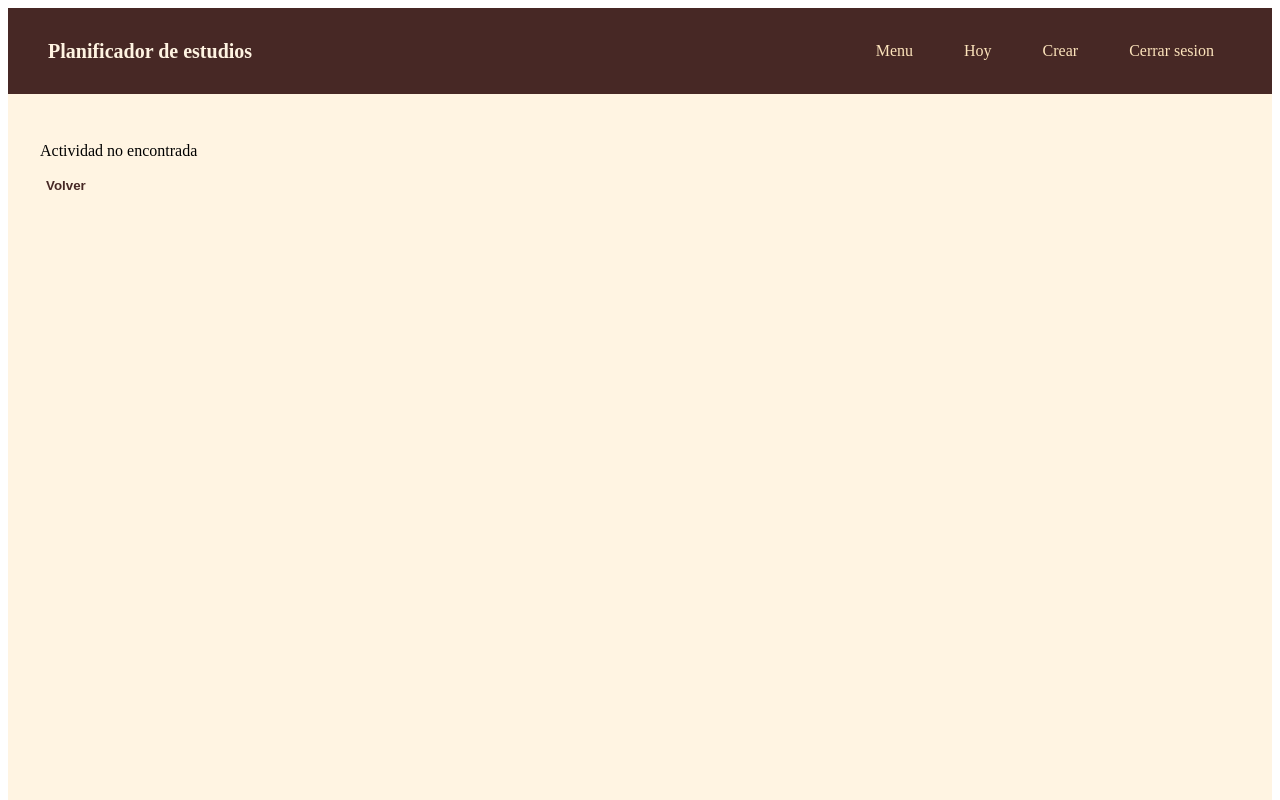
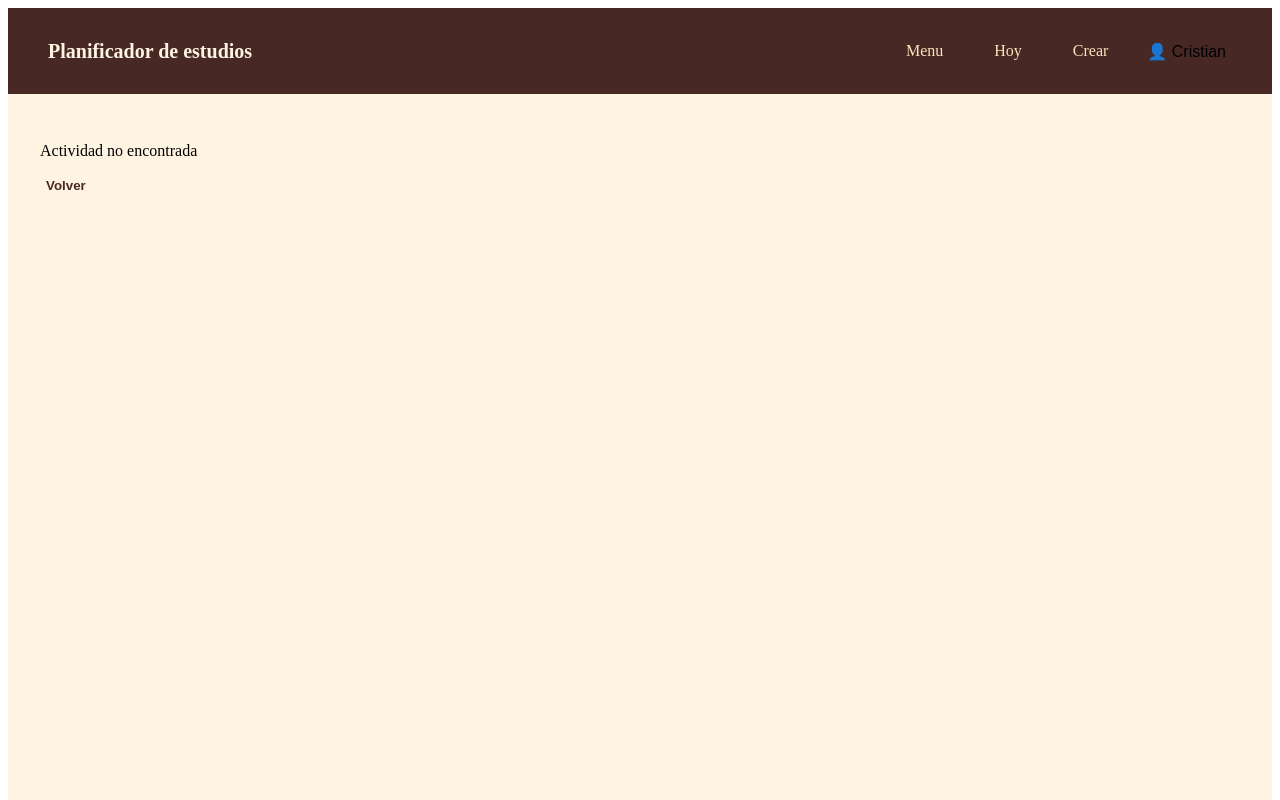
Before and after one commit to Sepul11/planificador-estudios-frontend, a React (Vite) app: page /actividad/1 in a window 1280 px wide. Shown: the top 800 px of the page. Built offline with nearby package versions, Linux system fonts and the light colour scheme; no server answers; sample sign-in values are in the browser's storage.

Commit message:
feature navbar perfil

```diff
--- a/src/components/NavBar.jsx
+++ b/src/components/NavBar.jsx
@@ -1,7 +1,16 @@
+import { useState } from "react";
 import { Link } from "react-router-dom";
 import "./Navbar.css";
 
 function Navbar() {
+
+  const [open, setOpen] = useState(false);
+
+  const user = {
+    username: "Cristian",
+    email: "cristian@email.com"
+  };
+
   return (
     <nav className="navbar">
       <h2 className="logo">Planificador de estudios</h2>
@@ -10,7 +19,29 @@ function Navbar() {
         <Link to="/menu">Menu</Link>
         <Link to="/hoy">Hoy</Link>
         <Link to="/crear">Crear</Link>
-        <Link to="/login">Cerrar sesion</Link>
+
+        {/* Perfil */}
+        <div className="profile-container">
+          <button
+            className="profile-btn"
+            onClick={() => setOpen(!open)}
+          >
+            👤 {user.username}
+          </button>
+
+          {open && (
+            <div className="profile-dropdown">
+              <p><strong>{user.username}</strong></p>
+              <p>{user.email}</p>
+
+              <hr />
+
+              <Link to="/perfil">Ver perfil</Link>
+              <Link to="/login">Cerrar sesión</Link>
+            </div>
+          )}
+        </div>
+
       </div>
     </nav>
   );
--- a/src/components/Navbar.css
+++ b/src/components/Navbar.css
@@ -52,3 +52,37 @@
   background-color: #FDE4BC;
   border: 2px solid #FDE4BC;
 }
+
+.profile-container {
+  position: relative;
+}
+
+.profile-btn {
+  background: none;
+  border: none;
+  cursor: pointer;
+  font-size: 16px;
+}
+
+.profile-dropdown {
+  position: absolute;
+  top: 40px;
+  right: 0;
+  background: white;
+  border: 1px solid #ddd;
+  padding: 10px;
+  width: 180px;
+  box-shadow: 0px 4px 8px rgba(0,0,0,0.1);
+  border-radius: 6px;
+}
+
+.profile-dropdown p {
+  margin: 5px 0;
+}
+
+.profile-dropdown a {
+  display: block;
+  margin-top: 5px;
+  text-decoration: none;
+  color: black;
+}
```
